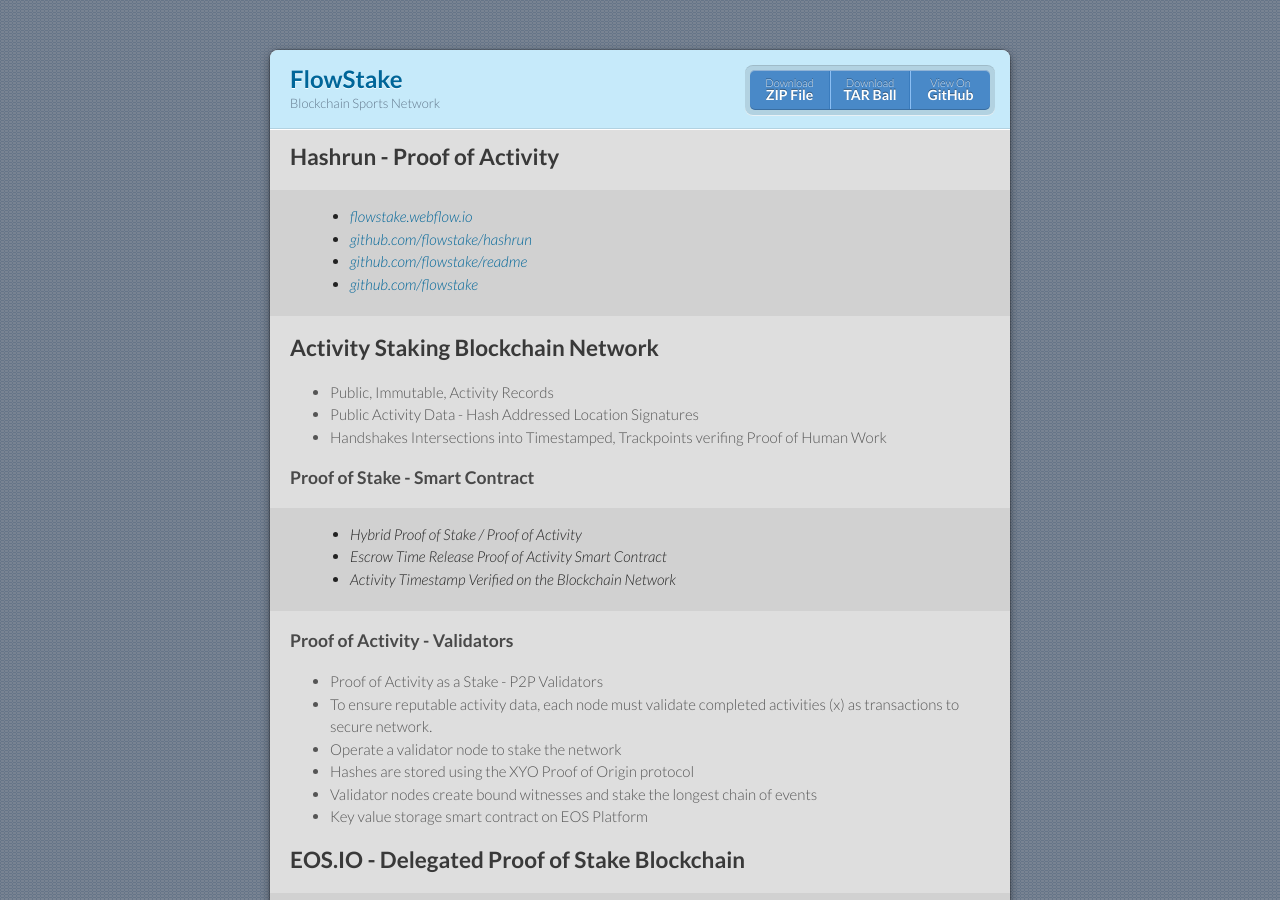
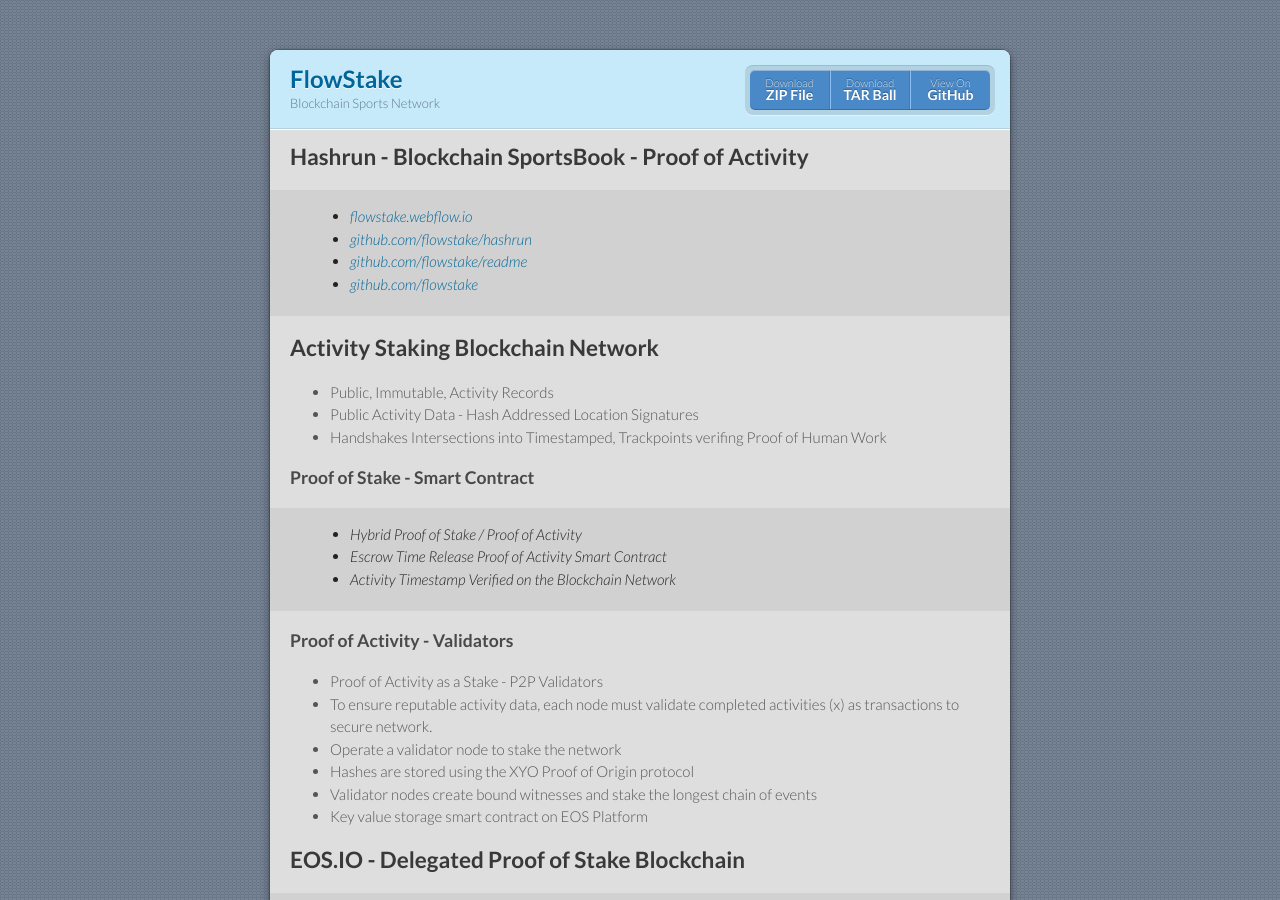
Before and after one commit to flowstake/flowstake.github.io, a Jekyll site: the page built from hashrun.md, in a window 1280 px wide and 900 px high. Built offline with Jekyll 4.4.1, drawn with Linux system fonts in a browser that asks for light colours; our own code applies the rules of GitHub Pages for plain Markdown files.

Commit message:
Update hashrun.md

```diff
--- a/hashrun.md
+++ b/hashrun.md
@@ -2,7 +2,7 @@
 layout: default
 ---
 
-## Hashrun - Proof of Activity
+## Hashrun - Blockchain SportsBook - Proof of Activity
 > - [flowstake.webflow.io](https://flowstake.webflow.io)
 > - [github.com/flowstake/hashrun](https://github.com/flowstake/hashrun)
 > - [github.com/flowstake/readme](https://github.com/flowstake/flowstake.github.io/blob/master/README.md)
```
